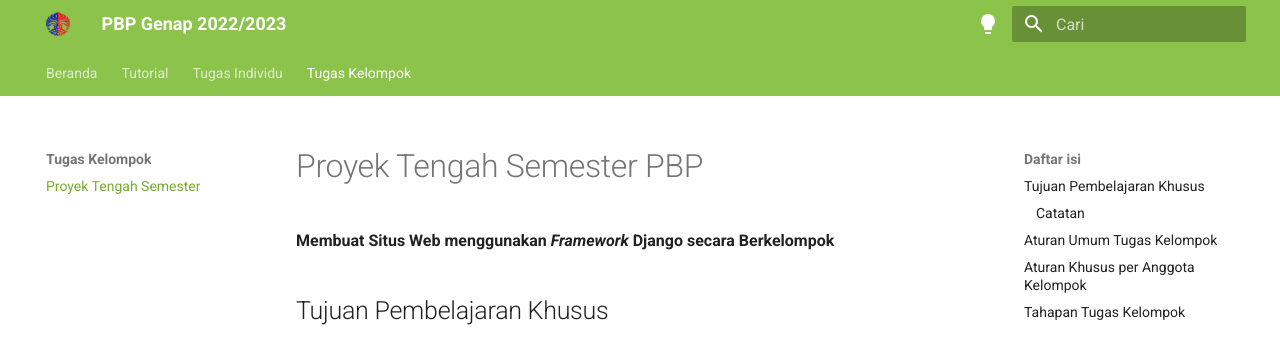
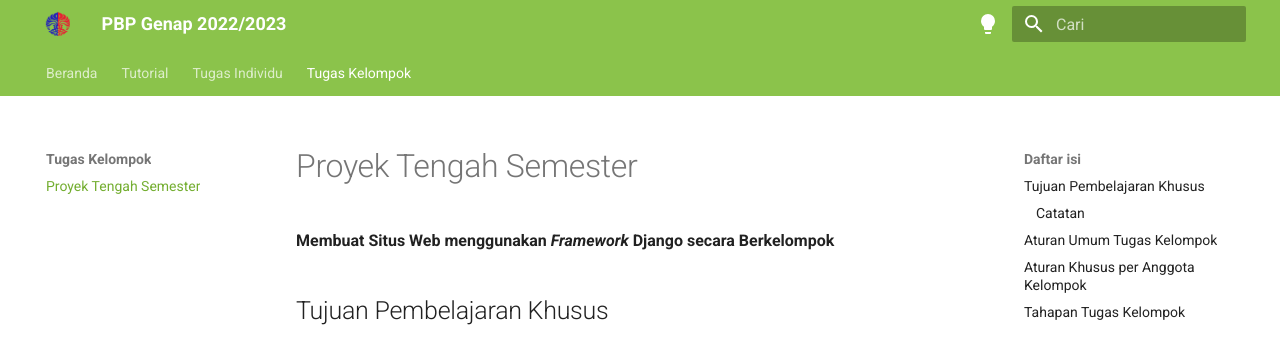
Before and after one commit to pbp-fasilkom-ui/genap-2023, an MkDocs documentation site: the page built from docs/proyek/pts.md, in a window 1280 px wide and 900 px high. Shown: the top 344 px of the window. Built offline with MkDocs 1.6.1 and Material for MkDocs 9.7.7, drawn with Linux system fonts in a browser that asks for light colours.

Commit message:
fix: title

```diff
--- a/docs/proyek/pts.md
+++ b/docs/proyek/pts.md
@@ -1,4 +1,4 @@
-# Proyek Tengah Semester PBP
+# Proyek Tengah Semester
 
 **Membuat Situs Web menggunakan _Framework_ Django secara Berkelompok**
 
```
